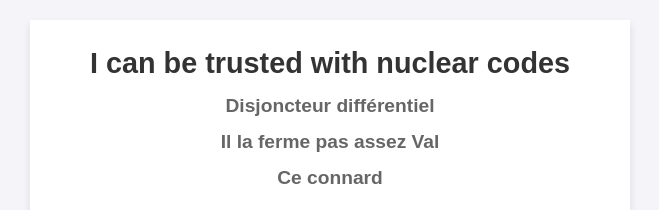
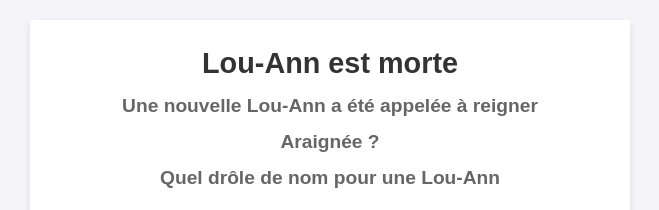
Before and after one commit to Tekni-Val/Tekni-Val, a plain HTML site: page index.html in a window 1280 px wide. Shown: the top 210 px of the page, without its empty margins (310-969 px from the left). Drawn offline with Linux system fonts and the light colour scheme.

Commit message:
Update header content in index.html

```diff
--- a/index.html
+++ b/index.html
@@ -66,10 +66,10 @@
 <body>
     <div class="container">
         <header>
-            <h1>I can be trusted with nuclear codes</h1>
-            <h2>Disjoncteur différentiel</h2>
-            <h2>Il la ferme pas assez Val</h2>
-            <h2>Ce connard<h2>
+            <h1>Lou-Ann est morte</h1>
+            <h2>Une nouvelle Lou-Ann a été appelée à reigner</h2>
+            <h2>Araignée ?</h2>
+            <h2>Quel drôle de nom pour une Lou-Ann<h2>
 
         </header>
 
```
